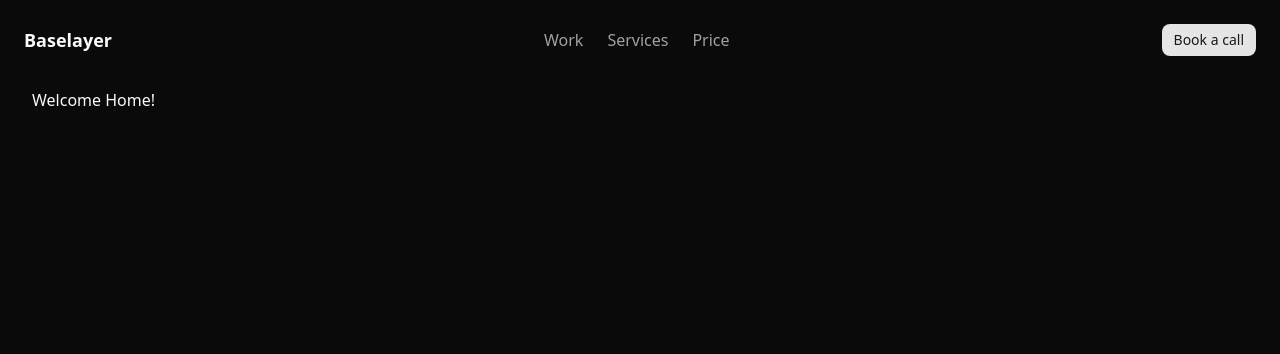
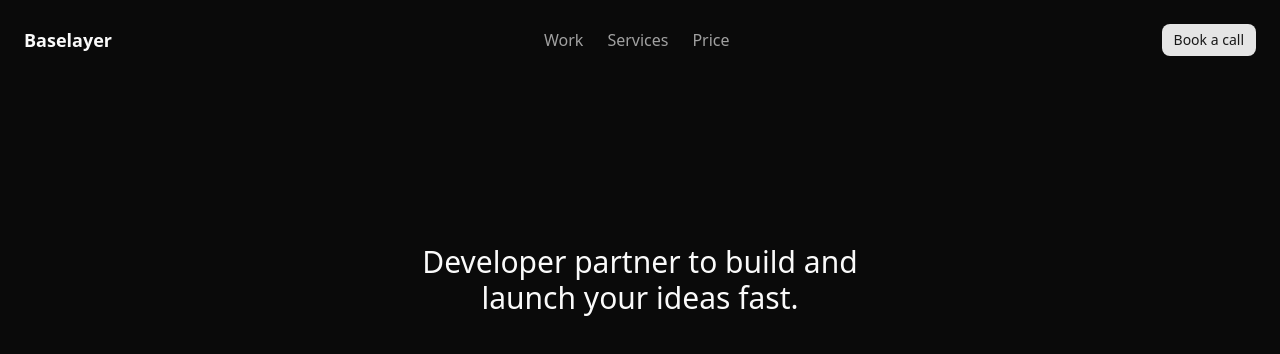
Before and after one commit to its-rayan/baselayer, a React (Vite) app: page / in a window 1280 px wide. Shown: the top 354 px of the page. Built offline with nearby package versions, Linux system fonts and the light colour scheme.

Commit message:
add landing hero

```diff
--- /dev/null
+++ b/src/features/marketing/hero-section.tsx
@@ -0,0 +1,11 @@
+export default function HeroSection() {
+  return (
+    <section className="flex items-center justify-center p-20 min-h-100">
+      <div className="text-center w-lg">
+        <h1 className="text-3xl">
+          Developer partner to build and launch your ideas fast.
+        </h1>
+      </div>
+    </section>
+  );
+}
--- a/src/routes/index.tsx
+++ b/src/routes/index.tsx
@@ -1,3 +1,4 @@
+import HeroSection from "@/features/marketing/hero-section";
 import { createFileRoute } from "@tanstack/react-router";
 
 export const Route = createFileRoute("/")({
@@ -6,8 +7,8 @@ export const Route = createFileRoute("/")({
 
 function Index() {
   return (
-    <div className="p-2">
-      <h3>Welcome Home!</h3>
+    <div>
+      <HeroSection />
     </div>
   );
 }
```
